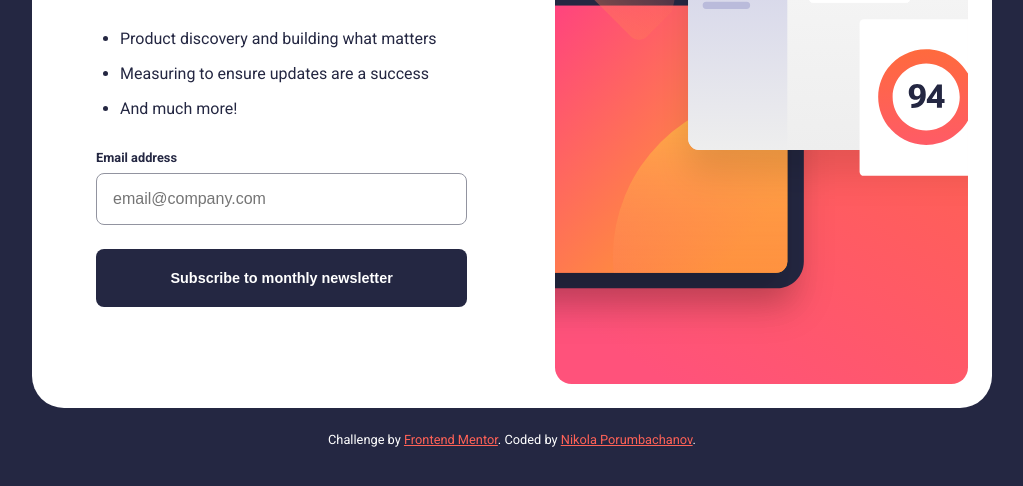
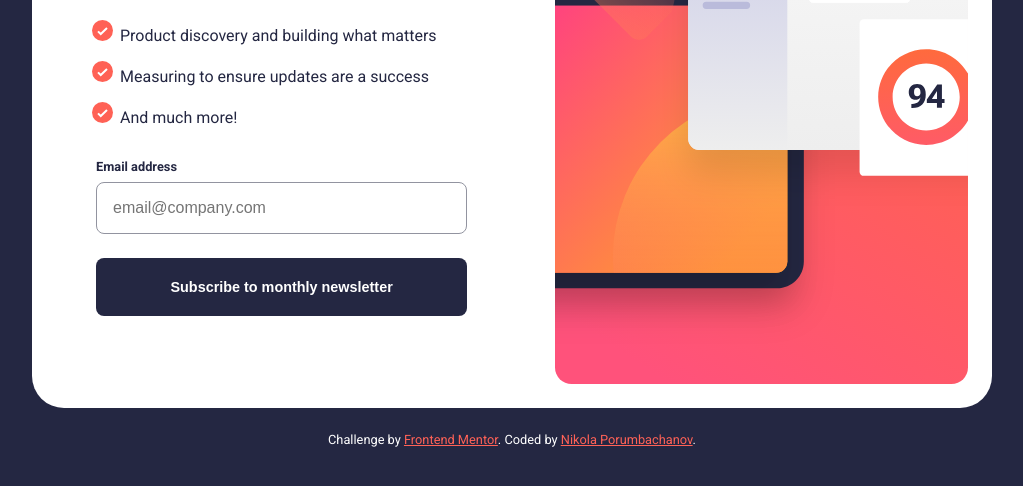
Before and after one commit to Vrondir/Frontend-Mentor-Challenges, a plain HTML site: page newsletter-sign-up-with-success-message/index.html in a window 1280 px wide. Shown: the part 314-800 px from the top of the page, without its empty margins (128-1151 px from the left). Drawn offline with Linux system fonts and the light colour scheme; the site is published under a folder, as on GitHub Pages, so addresses that start at the root find nothing.

Commit message:
Fix newsletter sign up ul

```diff
--- a/newsletter-sign-up-with-success-message/style.css
+++ b/newsletter-sign-up-with-success-message/style.css
@@ -56,7 +56,7 @@ h1 {
 }
 
 ul {
-  list-style-image: url('/assets/images/icon-list.svg');
+  list-style-image: url('assets/images/icon-list.svg');
   padding: 0;
   margin: 2rem 1.5rem;
 }
```
